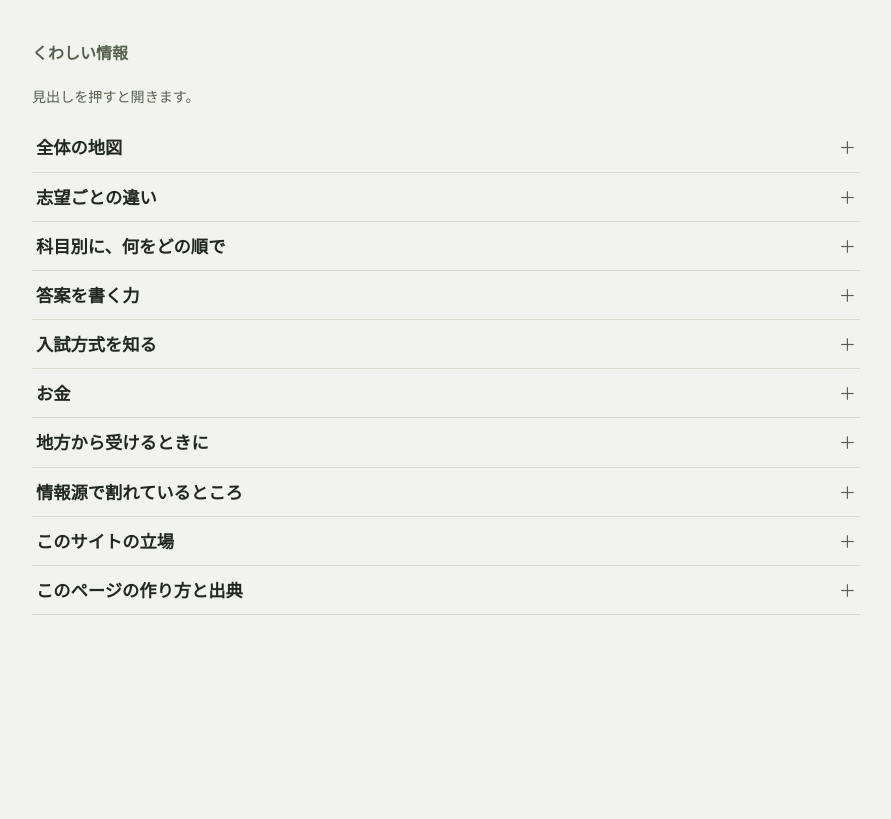
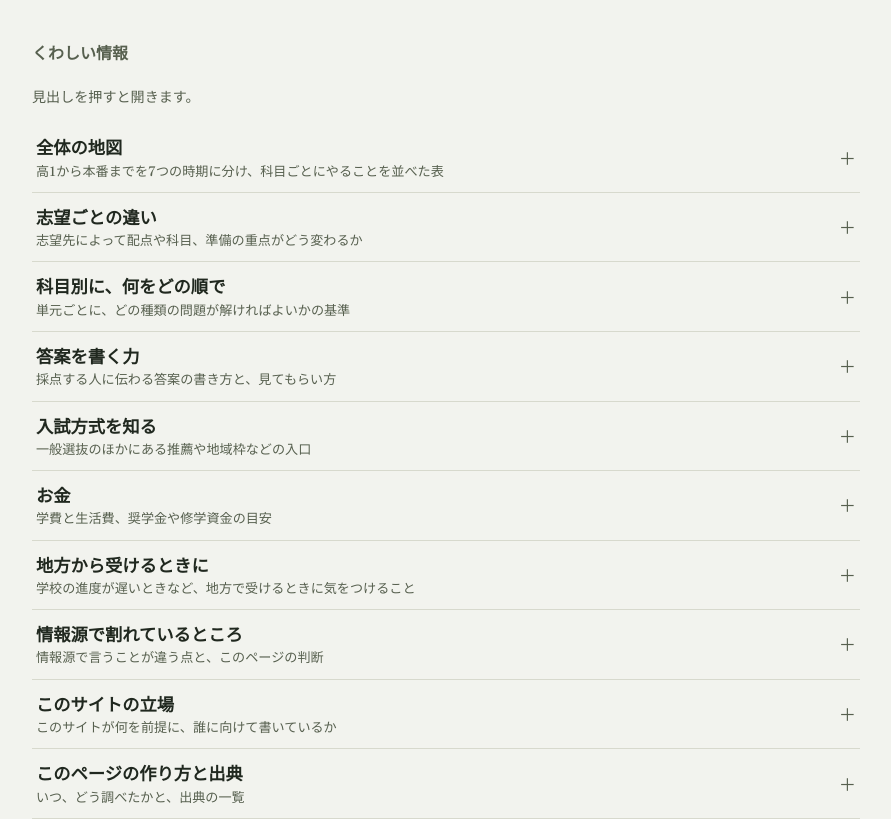
Before and after one commit to kaitoinoue0921/igakubu-roadmap, a plain HTML site: page index.html in a window 1280 px wide. Shown: the part 1460-2279 px from the top of the page, without its empty margins (194-1085 px from the left). Before the commit the page ends 2075 px from the top, so only its background shows below. Drawn offline with Linux system fonts and the light colour scheme.

Commit message:
くわしい情報の見出しに説明、数学は教科書基本・なければ青チャートと明記
Co-Authored-By: Claude Opus 5.5 <noreply@anthropic.com>

```diff
--- a/assets/app.js
+++ b/assets/app.js
@@ -174,6 +174,9 @@
       body.className = 'fold-body'; body.hidden = true;
       while (n && n.tagName !== 'H2' && !n.querySelector('h2')) { var nx = n.nextElementSibling; body.appendChild(n); n = nx; }
       h.parentNode.insertBefore(body, h.nextSibling);
+      var ds = h.getAttribute('data-desc');
+      if (ds) { var t = document.createElement('span'), dsc = document.createElement('span'); dsc.className = 'fold-desc'; dsc.textContent = ds;
+        while (h.firstChild) t.appendChild(h.firstChild); t.appendChild(dsc); h.appendChild(t); }
       h.className += ' fold'; h.tabIndex = 0; h.setAttribute('role', 'button'); h.setAttribute('aria-expanded', 'false');
     }
   }
--- a/assets/style.css
+++ b/assets/style.css
@@ -159,6 +159,7 @@ h2.fold::after{content:"＋";color:var(--ink-soft);font-weight:400}
 h2.fold[aria-expanded="true"]::after{content:"－"}
 h2.fold:hover{color:var(--accent)}
 .fold-body{padding:4px 0 24px}
+.fold-desc{display:block;font-size:.82rem;font-weight:400;color:var(--ink-soft);margin-top:2px}
 .pace{background:var(--accent-soft);border-left:4px solid var(--accent);border-radius:6px;padding:10px 14px;margin:12px 0;font-size:.92rem}
 .pace b{display:block;color:var(--accent);font-size:1rem;margin-bottom:2px}
 .pace a{margin-left:6px;white-space:nowrap}
--- a/index.html
+++ b/index.html
@@ -62,7 +62,7 @@
 
 <section class="goal" data-col="c1" id="goal-c1"><h3>高1の終わり <span class="prog"></span></h3>
 <p class="lead">武器は、速く正確な計算と、英単語・英文法の土台。後の全部がこの上に乗ります。</p><details class="why-d"><summary>なぜこの時期に</summary><p class="why">高1でいちばん差がつくのは、実は計算です。数学の答案は最後は計算で決まり、高3になってから計算ミスを直そうとしても時間が足りません。英単語と文法も同じで、ここが遅れると高2以降の長文や英文解釈が全部止まります。地味ですが、ここで手を抜いた分は後で必ず返ってきます。</p></details><ul class="checks">
-  <li><label><input type="checkbox" data-id="c1-1"><span>数学IA・IIの教科書の例題を、見た瞬間に解き方が浮かぶ。計算ミスで点を落とさない</span></label></li>
+  <li><label><input type="checkbox" data-id="c1-1"><span>数学IA・IIの教科書の例題（教科書がなければ青チャートの例題）を、見た瞬間に解き方が浮かぶ。計算ミスで点を落とさない</span></label></li>
   <li><label><input type="checkbox" data-id="c1-2"><span>英単語帳を1冊に決めて、毎日回す習慣がある</span></label></li>
   <li><label><input type="checkbox" data-id="c1-3"><span>英文法を1周した</span></label></li>
   <li data-only="med"><label><input type="checkbox" data-id="c1-4"><span>医学部の入試方式をひととおり知っている。一般選抜、推薦、地域枠、自治医大、防衛医大、産業医大</span></label></li>
@@ -138,7 +138,7 @@
 <h2 class="more-head">くわしい情報</h2>
 <p class="note">見出しを押すと開きます。</p>
 
-<h2 id="map">全体の地図</h2>
+<h2 id="map" data-desc="高1から本番までを7つの時期に分け、科目ごとにやることを並べた表">全体の地図</h2>
 <p>高1から本番までを7つの時期に分けて、科目ごとにやることを並べました。多くの情報源で共通している、標準的なペースです。表は横にスクロールできます。学年を選ぶと、いまの時期の列に色がつきます。</p>
 <div class="grid-scroll"><table class="roadmap">
 <thead><tr>
@@ -215,7 +215,7 @@
   <a class="card" href="units.html"><b>単元ごとの目安</b><span>数学、英語、化学、物理、生物、国語、社会、情報Iを単元に分けて、順番、時期、終えたと言える基準、医学部での位置づけ。</span></a>
 </div>
 
-<h2 id="types">志望ごとの違い</h2>
+<h2 id="types" data-desc="志望先によって配点や科目、準備の重点がどう変わるか">志望ごとの違い</h2>
 <div data-only="nk">
 <h3 id="types-nk">東大・京大・旧帝大</h3>
 <p>東大と京大は、二次試験の教科と数学の範囲が要項にはっきり書かれています。下の表は、両大学の令和9年度（2027年度入試）の要項から抜き出したものです。</p>
@@ -290,11 +290,13 @@
 <p class="note">ボーダーと配点の比は、このページ下の「<a href="#border">共通テストと二次試験の重み</a>」と同じ出典です。タイプ別の書き分けは、それらの情報と各大学の入試の形式からこのページがまとめたもので、個々の大学で例外があります。</p>
 </div>
 
-<h2 id="subjects">科目別に、何をどの順で</h2>
+<h2 id="subjects" data-desc="単元ごとに、どの種類の問題が解ければよいかの基準">科目別に、何をどの順で</h2>
 <p>ここでは参考書の名前ではなく、範囲と単元ごとに「この種類の問題が解けるか」で基準を書いています。どの問題集を使っても構いません。教科書の章末問題、共通テストの過去問、志望校の過去問のうち該当する大問を解いてみて、基準どおりに解けたらチェックを入れて次の単元へ進んでください。解けなかったら、問題集を増やす前に教科書の該当箇所へ戻ります。時期は目安で、学校の進度に合わせて前後して構いません。</p>
 
 <h3 id="sub-math">数学</h3>
 <p>医学部の数学は、教科書の例題と章末問題が確実に解けることが前提で、そのうえで微積分、確率、整数、ベクトル、複素数平面が繰り返し出ます。</p>
+<p>教科書は薄く見えますが、定義、公式の導き方、例題の解き方の順に、入試で使う道具がすべて書いてあります。網羅系の問題集はその上に問題を並べたもので、教科書の代わりにはなりません。例題を読み飛ばさず、なぜその式になるのかを自分の言葉で言えるまで読んでください。</p>
+<p class="note">教科書が配られない、手元にないときは、青チャートで代わりにします。単元ごとに例題で解き方と、なぜそう解くのかの説明を確かめ、すぐ後の練習問題を自力で解きます。練習問題が解けなければ例題に戻ります。この場合も、例題の上にある基本事項のまとめは教科書の本文のつもりで読みます。</p>
 <h4>数学I</h4>
 <ol class="stage">
   <li><label class="checks"><input type="checkbox" data-id="m-1"> <span>数と式</span></label><span class="when">高1 4〜5月</span><br>
@@ -580,7 +582,7 @@
   <li>情報Iは、11月から2か月足らずで9割近く取れたという記事と、夏休みまでに始めるのが理想という記事があります。医学部では、共通テストの総点のうち情報Iの配点は5〜10%ほどの大学が多いです。</li>
 </ul>
 
-<h2 id="answer">答案を書く力</h2>
+<h2 id="answer" data-desc="採点する人に伝わる答案の書き方と、見てもらい方">答案を書く力</h2>
 <p>知識があっても、採点する人に伝わる答案になっていなければ点になりません。そして答案の力は、教材を読むだけでは身につきにくく、書いたものを誰かに見てもらう必要があります。地方でいちばん手に入りにくいのがこの部分です。まず、大学自身が公表していることから見ていきます。</p>
 
 <h3>大学が公表していること</h3>
@@ -615,7 +617,7 @@
 <div class="judge">1から3は一人でもできます。4だけは人が要ります。学校の先生に頼みにくいときは、まず1から3を回して、自分で直せない疑問だけをまとめて持っていくと、見てもらう側の負担も小さくなります。</div>
 
 <div data-only="med">
-<h2 id="routes">入試方式を知る</h2>
+<h2 id="routes" data-desc="一般選抜のほかにある推薦や地域枠などの入口">入試方式を知る</h2>
 <p>医学部への入口は一般選抜だけではありません。地方の高校生にとって大事なのは、地元の出身であることが条件になる入口があることです。地域枠と自治医大がそうです。ただし多くは、卒業後に決められた地域で働く義務とセットになっています。</p>
 
 <div class="tscroll"><table class="t">
@@ -677,7 +679,7 @@
 
 </div>
 
-<h2 id="money">お金</h2>
+<h2 id="money" data-desc="学費と生活費、奨学金や修学資金の目安">お金</h2>
 <div class="tscroll"><table class="t">
   <tr><th>国公立の学費</th><td>入学料28.2万円と授業料が年53.58万円で、6年で約350万円。東大は2025年度の入学者から授業料が年64.3万円になるなど、標準より高い大学もある</td></tr>
   <tr><th>私立の学費</th><td>6年の総額は、いちばん安い国際医療福祉大で約1,850万円、いちばん高い川崎医科大で4,550万円。川崎医科大は別に寮費や食費もかかる。多くの大学は2,000万〜3,000万円台。資料によって数字が違うので、志望校の公式ページで確認する</td></tr>
@@ -695,7 +697,7 @@
 </ul>
 <div class="judge">家の経済的な事情で医学部をあきらめる前に、地域枠と自治医大の条件を一度は読んでください。働く場所が決まる代わりに、学費の心配がほぼなくなります。地元で医師として働きたい人にとっては、縛りではなく近道になります。</div>
 
-<h2 id="local">地方から受けるときに</h2>
+<h2 id="local" data-desc="学校の進度が遅いときなど、地方で受けるときに気をつけること">地方から受けるときに</h2>
 <h3>学校の進度が遅いとき</h3>
 <p>地方の公立高校では、数IIIや物理の電磁気が高3の秋にずれ込むことがあります。学校の進度を待っていると、過去問に入る時間がなくなります。得意な科目からでも自分で先に進めて、遅くとも高3の7月には過去問に手をつける、という助言が予備校から出ています。</p>
 
@@ -721,7 +723,7 @@
   <li>地域枠と修学資金については、都道府県庁の医師確保の担当ページが一次情報です。事前募集の締切が10月にある県もあるので、高2のうちに一度読んでおきます。</li>
 </ul>
 
-<h2 id="split">情報源で割れているところ</h2>
+<h2 id="split" data-desc="情報源で言うことが違う点と、このページの判断">情報源で割れているところ</h2>
 <p>同じことについて、情報源によって言うことが違うところです。それぞれの言い分を並べて、このページとしての判断を添えました。</p>
 
 <div class="split"><h3>数学IIIをいつ始めるか</h3>
@@ -752,14 +754,14 @@
 <p>受けられる大学の数と点の安定を理由に物理を勧める意見と、知識で安定して取れて入学後にも役立つことを理由に生物を勧める意見があります。</p>
 <div class="judge">どちらでも医学部には行ける。迷ったら、模試で点が安定するほうを選ぶ。志望校が生物を選べるかどうかだけは、最新の要項で確かめる。</div></div>
 
-<h2 id="stance">このサイトの立場</h2>
+<h2 id="stance" data-desc="このサイトが何を前提に、誰に向けて書いているか">このサイトの立場</h2>
 <p class="lead">予備校、医学部専門予備校、大学、官公庁、受験情報サイトなど、100を超えるページを読んで一枚にまとめました。多くの情報源で共通している目安と、情報源によって言うことが違う点は、分けて書いています。地方の公立高校から医学部を目指す人が、いつまでに何をすればいいかを自分で判断するための地図です。</p>
 <p>はじめは医学部志望向けに作りましたが、東大・京大・旧帝大を目指す人にも使えるように広げています。下の「目指す先」で東大、京大、旧帝大を選び、理系か文系かを選ぶと、月ごとの計画と単元のページが、その志望に合わせて切り替わります。面接、地域枠、自治医大など医学部だけの話は、医学部を選んだときだけ出ます。</p>
 <p class="note">調べたのは2026年10月6〜7日です。日付と金額は2027年度入試、つまり2027年1〜3月の試験のものです。入試は毎年変わるので、出願の前には必ず各大学の募集要項と、都道府県の公式ページで確かめてください。</p>
 <p class="lead">受験は、生まれた場所や家庭の事情で、始める時点の条件がそろっていない競争です。いつまでに何をすればいいかという情報の差、近くに塾や自習できる場所、答案を見てくれる人がいるかという環境の差が、実力の差として見えてしまいます。この二つの格差のなかに、このサイトを読む人も、書いている人もいます。</p>
 <p class="lead">資本主義そのものを否定するつもりはありません。競争と市場があるから、良い教材や予備校が生まれ、お金をかけた分だけ質の高い支援を受けられる面があります。一方で、お金と情報のある地域に有利さが集まり、そうでない地域の人が同じスタートラインに立ちにくいという欠点もあります。どちらか一方だけを見ず、功と罪の両方を前提にして、地図に書ける情報は無料で出し、お金で買うものは何が必要で何が不要かを線引きして示します。</p>
 
-<h2 id="method">このページの作り方と出典</h2>
+<h2 id="method" data-desc="いつ、どう調べたかと、出典の一覧">このページの作り方と出典</h2>
 <p>2026年10月6〜7日に、時期と入試制度、科目別の学習の順番と答案の書き方、入試方式とお金と地方からの受験、の3つに分けてネット上のページを調べました。読んだのは、予備校や医学部専門予備校のコラム、受験情報サイト、合格者のブログ、大学と官公庁の公式ページです。予備校の記事には自社の講座への誘導が含まれることがあるので、1つの記事だけが言っていることは、その旨を書きました。日付と金額は、公式のページで確認できたものを優先しています。</p>
 <p class="check-src">入試の日程、配点、修学資金の額は毎年変わります。出願する前に、必ず各大学の募集要項と、都道府県の公式ページで確認してください。</p>
 
```
